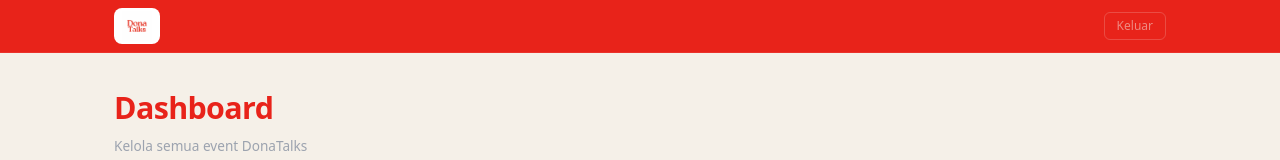
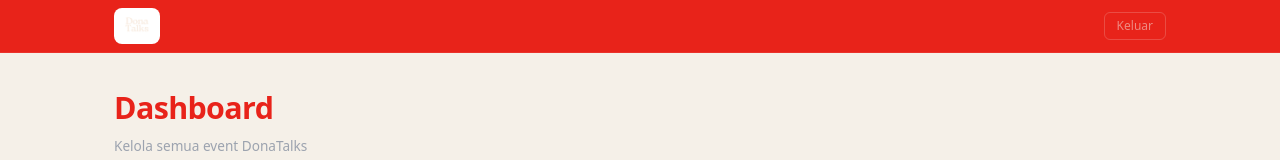
Before and after one commit to liltunechi3/donatalks-management, a Next.js app: page /management in a window 1280 px wide. Shown: the top 160 px of the page. Built offline with nearby package versions, Linux system fonts and the light colour scheme; no server answers; the database is empty.

Commit message:
Replace navbar logo with DonaTalks_Feed image
Co-Authored-By: Claude Sonnet 4.6 <noreply@anthropic.com>
Claude-Session: https://claude.ai/code/session_01PqA5uAbPFj5vnDRnjfGfbD

```diff
--- a/app/management/events/[id]/page.tsx
+++ b/app/management/events/[id]/page.tsx
@@ -630,7 +630,7 @@ export default function EventDetailPage() {
         <div style={{ maxWidth: 1100, margin: "0 auto", padding: "0 24px", height: 52, display: "flex", alignItems: "center", gap: 14 }}>
           <div style={{ backgroundColor: "#fff", borderRadius: 8, padding: "3px 8px", display: "flex", alignItems: "center", flexShrink: 0 }}>
             {/* eslint-disable-next-line @next/next/no-img-element */}
-            <img src="/logo.png" alt="Dona Talks" style={{ height: 28, width: "auto", display: "block" }} />
+            <img src="/logo-feed.png" alt="Dona Talks" style={{ height: 28, width: "auto", display: "block" }} />
           </div>
           <span style={{ color: "rgba(245,240,232,0.2)" }}>|</span>
           <Link href="/management" style={{ textDecoration: "none", color: "rgba(245,240,232,0.5)", fontSize: "0.8rem" }}>← Dashboard</Link>
--- a/app/management/page.tsx
+++ b/app/management/page.tsx
@@ -247,7 +247,7 @@ export default function ManagementDashboard() {
           <Link href="/" style={{ textDecoration: "none", display: "flex", alignItems: "center" }}>
             <div style={{ backgroundColor: "#fff", borderRadius: 8, padding: "3px 8px", display: "flex", alignItems: "center" }}>
               {/* eslint-disable-next-line @next/next/no-img-element */}
-              <img src="/logo.png" alt="Dona Talks" style={{ height: 30, width: "auto", display: "block" }} />
+              <img src="/logo-feed.png" alt="Dona Talks" style={{ height: 30, width: "auto", display: "block" }} />
             </div>
           </Link>
           <button
```
Also changed, not shown: public/logo-feed.png (added).
